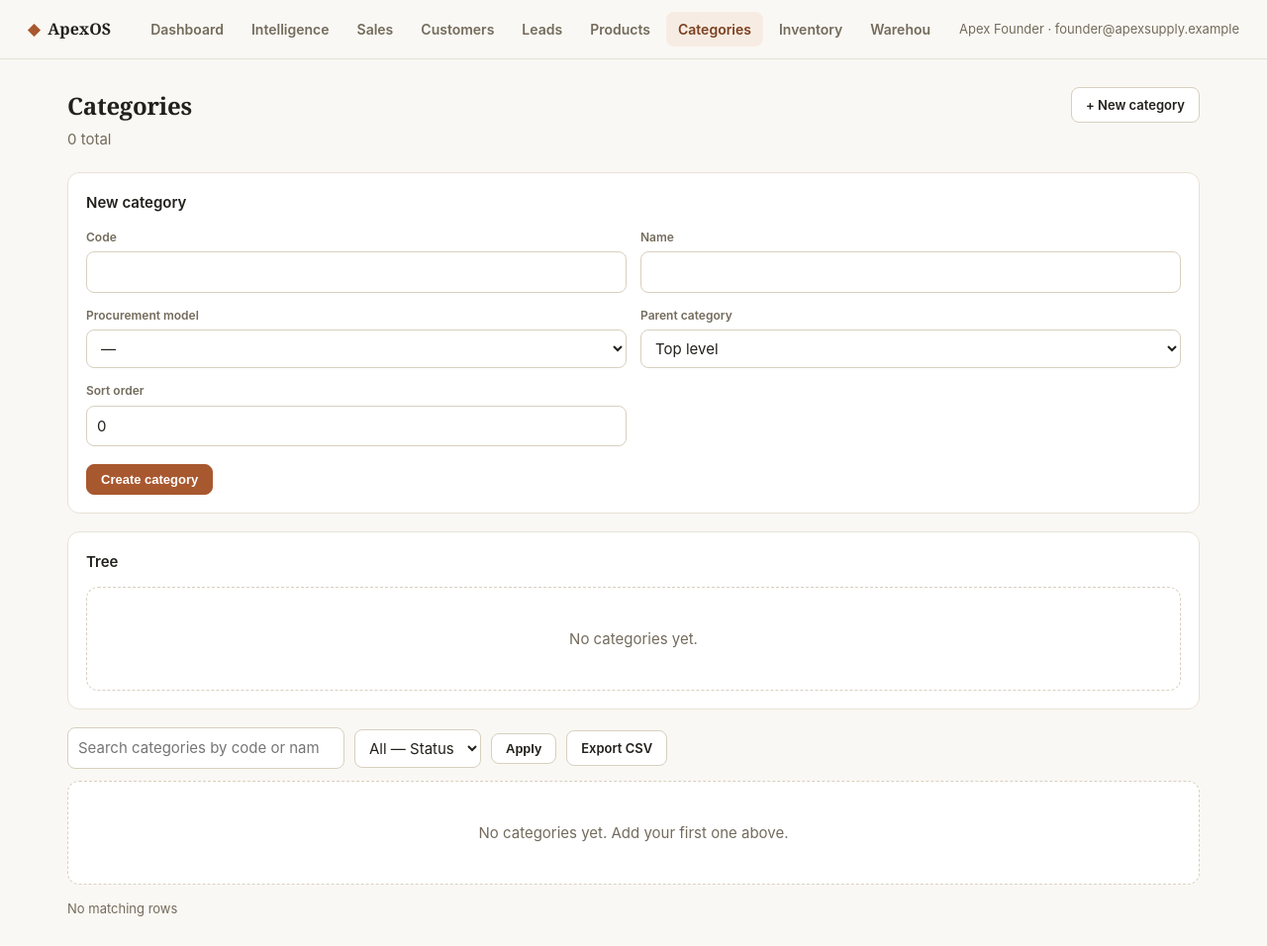
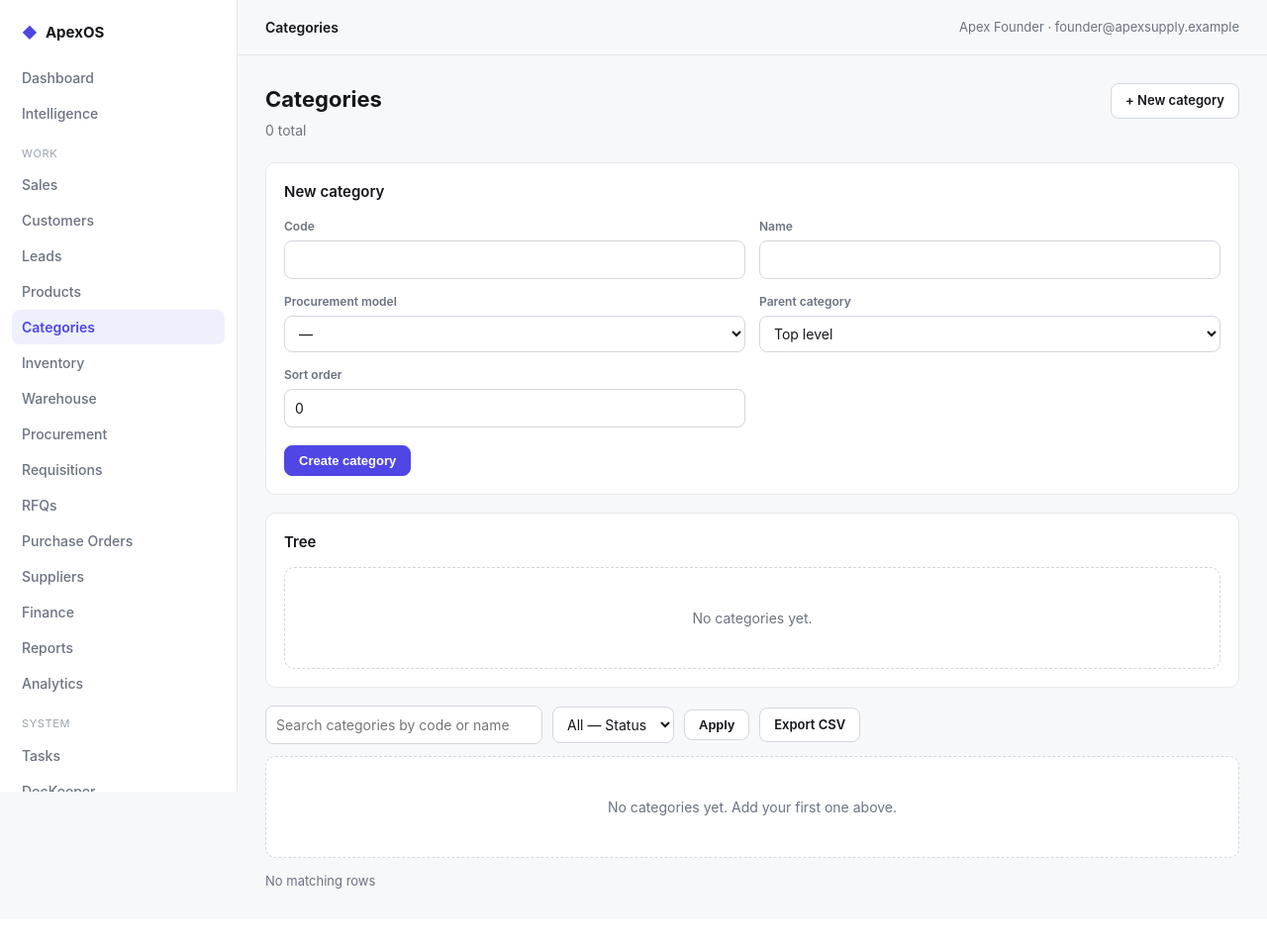
Before and after one commit to 1992tushar/apexos, a FastAPI app: page /categories in a window 1280 px wide. Shown: the whole page at 99% size. After the commit the page ends 898 px from the top, so only its background shows below. Run offline with FastAPI, Linux system fonts and the light colour scheme; data that the repository does not hold is empty.

Commit message:
Revert "style: UI foundation redesign — Quiet Confidence tokens + top nav"
This reverts commit 947655dfe46458975c5da01f94e8367b5efde972.

```diff
--- a/apps/api/app/web/static/app.css
+++ b/apps/api/app/web/static/app.css
@@ -1,34 +1,33 @@
-/* ApexOS server-rendered UI — Quiet Confidence: warm, considered, keyboard-first. */
+/* ApexOS server-rendered UI — minimal, keyboard-first, Linear/Stripe-inspired. */
 :root {
-  --bg: #faf8f4;
+  --bg: #f7f8fa;
   --panel: #ffffff;
-  --panel-2: #f4f0e8;
-  --border: #e8e2d6;
-  --border-strong: #d8d0bf;
-  --text: #22201b;
-  --muted: #736b5c;
-  --faint: #a39a87;
-  --accent: #a8582f;
-  --accent-weak: #f7ece3;
-  --accent-ink: #7a3f1f;
-  --ok-bg: #eaf3e9; --ok-fg: #3a6b3d;
-  --warn-bg: #fbf0dc; --warn-fg: #8a5a12;
-  --bad-bg: #faeae6; --bad-fg: #a13f26;
-  --muted-bg: #f4f0e8; --muted-fg: #736b5c;
-  --radius: 12px;
-  --font-display: "Iowan Old Style", Georgia, serif;
+  --panel-2: #fbfbfd;
+  --border: #e6e8ec;
+  --border-strong: #d4d7dd;
+  --text: #14161a;
+  --muted: #6b7280;
+  --faint: #9aa1ac;
+  --accent: #4f46e5;
+  --accent-weak: #eef0fe;
+  --ok-bg: #e7f6ec; --ok-fg: #1b7f43;
+  --warn-bg: #fdf2dc; --warn-fg: #96660a;
+  --bad-bg: #fde8e8; --bad-fg: #b42323;
+  --muted-bg: #eef0f2; --muted-fg: #5b6472;
+  --radius: 10px;
+  --sidebar-w: 240px;
   --font: -apple-system, BlinkMacSystemFont, "Segoe UI", Roboto, Helvetica, Arial, sans-serif;
 }
 @media (prefers-color-scheme: dark) {
   :root {
-    --bg: #1b1815; --panel: #242019; --panel-2: #2b261e;
-    --border: #3a342a; --border-strong: #4a4335;
-    --text: #f1ece2; --muted: #b3a892; --faint: #8a7d64;
-    --accent: #e08a5b; --accent-weak: #3a2a1c; --accent-ink: #f3b58c;
-    --ok-bg: #1c2b1d; --ok-fg: #8fce93;
-    --warn-bg: #332812; --warn-fg: #e8b862;
-    --bad-bg: #331f19; --bad-fg: #e88a6b;
-    --muted-bg: #2b261e; --muted-fg: #b3a892;
+    --bg: #0d0f12; --panel: #15181d; --panel-2: #1a1e24;
+    --border: #262b33; --border-strong: #333a44;
+    --text: #e8eaed; --muted: #9aa1ac; --faint: #6b7280;
+    --accent: #7c74ff; --accent-weak: #1e1d3a;
+    --ok-bg: #10291b; --ok-fg: #4ade80;
+    --warn-bg: #2b2410; --warn-fg: #fcd34d;
+    --bad-bg: #2c1414; --bad-fg: #f87171;
+    --muted-bg: #20252c; --muted-fg: #9aa1ac;
   }
 }
 
@@ -38,34 +37,46 @@
   font-family: var(--font);
   background: var(--bg);
   color: var(--text);
-  font-size: 15px;
-  line-height: 1.55;
+  font-size: 14px;
+  line-height: 1.5;
   -webkit-font-smoothing: antialiased;
 }
 a { color: inherit; text-decoration: none; }
 
-/* --- Top nav (replaces the former left sidebar + topbar pair) --- */
-.topnav {
+/* --- Sidebar --- */
+.sidebar {
+  position: fixed; top: 0; left: 0; bottom: 0; width: var(--sidebar-w);
+  background: var(--panel); border-right: 1px solid var(--border);
+  padding: 16px 12px; overflow-y: auto;
+}
+.brand {
+  font-weight: 650; font-size: 15px; padding: 6px 10px 16px;
+  display: flex; align-items: center; gap: 8px;
+}
+.brand-mark { color: var(--accent); }
+.nav-section {
+  font-size: 11px; text-transform: uppercase; letter-spacing: .06em;
+  color: var(--faint); padding: 14px 10px 6px;
+}
+.nav-item {
+  display: block; padding: 7px 10px; border-radius: 8px;
+  color: var(--muted); font-weight: 500; margin-bottom: 1px;
+}
+.nav-item:hover { background: var(--panel-2); color: var(--text); }
+.nav-item.active { background: var(--accent-weak); color: var(--accent); font-weight: 600; }
+
+/* --- Shell --- */
+.shell { margin-left: var(--sidebar-w); }
+.topbar {
   position: sticky; top: 0; z-index: 5;
-  display: flex; align-items: center; gap: 28px;
-  height: 60px; padding: 0 28px;
+  display: flex; align-items: center; justify-content: space-between;
+  height: 56px; padding: 0 28px;
   background: color-mix(in srgb, var(--bg) 85%, transparent);
   backdrop-filter: blur(8px);
   border-bottom: 1px solid var(--border);
 }
-.topnav-brand {
-  font-family: var(--font-display); font-weight: 700; font-size: 16px;
-  display: flex; align-items: center; gap: 8px; flex: 0 0 auto;
-}
-.brand-mark { color: var(--accent); }
-.topnav-links { display: flex; align-items: center; gap: 4px; flex: 1 1 auto; overflow-x: auto; }
-.topnav-link {
-  padding: 7px 12px; border-radius: 8px; font-size: 14px; font-weight: 600;
-  color: var(--muted); white-space: nowrap;
-}
-.topnav-link:hover { background: var(--panel-2); color: var(--text); }
-.topnav-link.active { background: var(--accent-weak); color: var(--accent-ink); }
-.topnav-actor { color: var(--muted); font-size: 13px; flex: 0 0 auto; }
+.topbar-title { font-weight: 600; }
+.topbar-actor { color: var(--muted); font-size: 13px; }
 .content { max-width: 1200px; margin: 0 auto; padding: 28px; }
 
 /* --- Page header --- */
@@ -73,7 +84,7 @@
   display: flex; align-items: flex-start; justify-content: space-between;
   gap: 16px; margin-bottom: 22px;
 }
-.page-header h1 { font-family: var(--font-display); font-size: 24px; font-weight: 700; margin: 0; letter-spacing: -.01em; }
+.page-header h1 { font-size: 22px; font-weight: 650; margin: 0; }
 .subtitle { color: var(--muted); margin: 4px 0 0; }
 .page-header-actions { display: flex; gap: 8px; flex-wrap: wrap; }
 
@@ -90,7 +101,7 @@
 .grid-4 { grid-template-columns: repeat(4, 1fr); }
 @media (max-width: 900px) { .grid-3, .grid-4 { grid-template-columns: repeat(2, 1fr); } }
 @media (max-width: 640px) {
-  .topnav-links { display: none; }
+  .sidebar { display: none; } .shell { margin-left: 0; }
   .grid-2, .grid-3, .grid-4 { grid-template-columns: 1fr; }
 }
 
@@ -100,7 +111,7 @@
   border-radius: var(--radius); padding: 16px;
 }
 .stat-label { color: var(--muted); font-size: 12px; font-weight: 500; }
-.stat-value { font-family: var(--font-display); font-size: 24px; font-weight: 700; margin-top: 6px; letter-spacing: -.01em; }
+.stat-value { font-size: 24px; font-weight: 680; margin-top: 6px; letter-spacing: -.01em; }
 .stat-hint { color: var(--faint); font-size: 12px; margin-top: 4px; }
 
 /* --- Tables --- */
@@ -132,7 +143,7 @@
    the table, and leave the counted-quantity inputs as visible boxes to write in. No
    separate print template: one document that prints is simpler than two that drift. */
 @media print {
-  .topnav, .list-toolbar, .form-actions, .btn, .flash { display: none !important; }
+  .sidebar, .topbar, .list-toolbar, .form-actions, .btn, .flash { display: none !important; }
   .app, .content, main { display: block; margin: 0; padding: 0; }
   body { background: #fff; color: #000; font-size: 12px; }
   .card, .table-wrap, table { box-shadow: none; border-color: #999; break-inside: auto; }
@@ -282,7 +293,7 @@
 .compare td.best { background: var(--ok-bg); }
 .tag {
   display: inline-block; margin-left: 6px; padding: 1px 7px; border-radius: 999px;
-  font-size: 11px; font-weight: 700; text-transform: uppercase; letter-spacing: .04em;
+  font-size: 10px; font-weight: 700; text-transform: uppercase; letter-spacing: .04em;
   background: var(--ok-bg); color: var(--ok-fg); vertical-align: middle;
 }
 .tag-muted { background: var(--muted-bg); color: var(--muted-fg); }
--- a/apps/api/app/web/templates/base.html
+++ b/apps/api/app/web/templates/base.html
@@ -7,16 +7,26 @@
   <link rel="stylesheet" href="/static/app.css" />
 </head>
 <body>
-  <header class="topnav">
-    <div class="topnav-brand"><span class="brand-mark">◆</span> {{ APP_NAME }}</div>
-    <nav class="topnav-links">
+  <aside class="sidebar">
+    <div class="brand"><span class="brand-mark">◆</span> {{ APP_NAME }}</div>
+    <nav>
       {% set current = request.url.path %}
-      {% for item in NAV_ITEMS %}
+      {% for section in ["main", "work", "system"] %}
+        {% if SECTION_LABELS[section] %}
+          <div class="nav-section">{{ SECTION_LABELS[section] }}</div>
+        {% endif %}
+        {% for item in NAV_ITEMS if item.section == section %}
           {% set active = (current == item.href) if item.href == "/" else current.startswith(item.href) %}
-        <a class="topnav-link {{ 'active' if active else '' }}" href="{{ item.href }}">{{ item.label }}</a>
+          <a class="nav-item {{ 'active' if active else '' }}" href="{{ item.href }}">{{ item.label }}</a>
+        {% endfor %}
       {% endfor %}
     </nav>
-    <div class="topnav-actor">Apex Founder · founder@apexsupply.example</div>
+  </aside>
+
+  <div class="shell">
+    <header class="topbar">
+      <div class="topbar-title">{% block topbar %}{{ self.title() }}{% endblock %}</div>
+      <div class="topbar-actor">Apex Founder · founder@apexsupply.example</div>
     </header>
     <main class="content">
       {% block flash %}
@@ -29,5 +39,6 @@
       {% endblock %}
       {% block content %}{% endblock %}
     </main>
+  </div>
 </body>
 </html>
```
Lines whose indentation alone changed are shown as unchanged.
